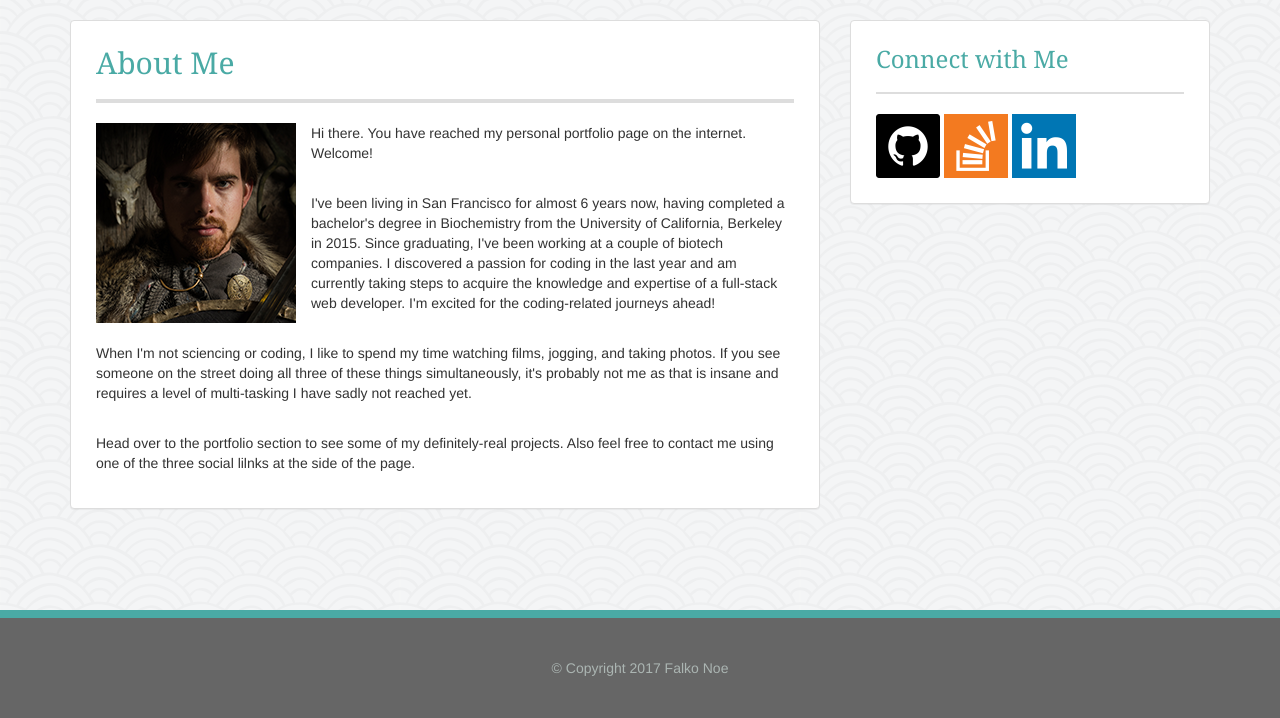
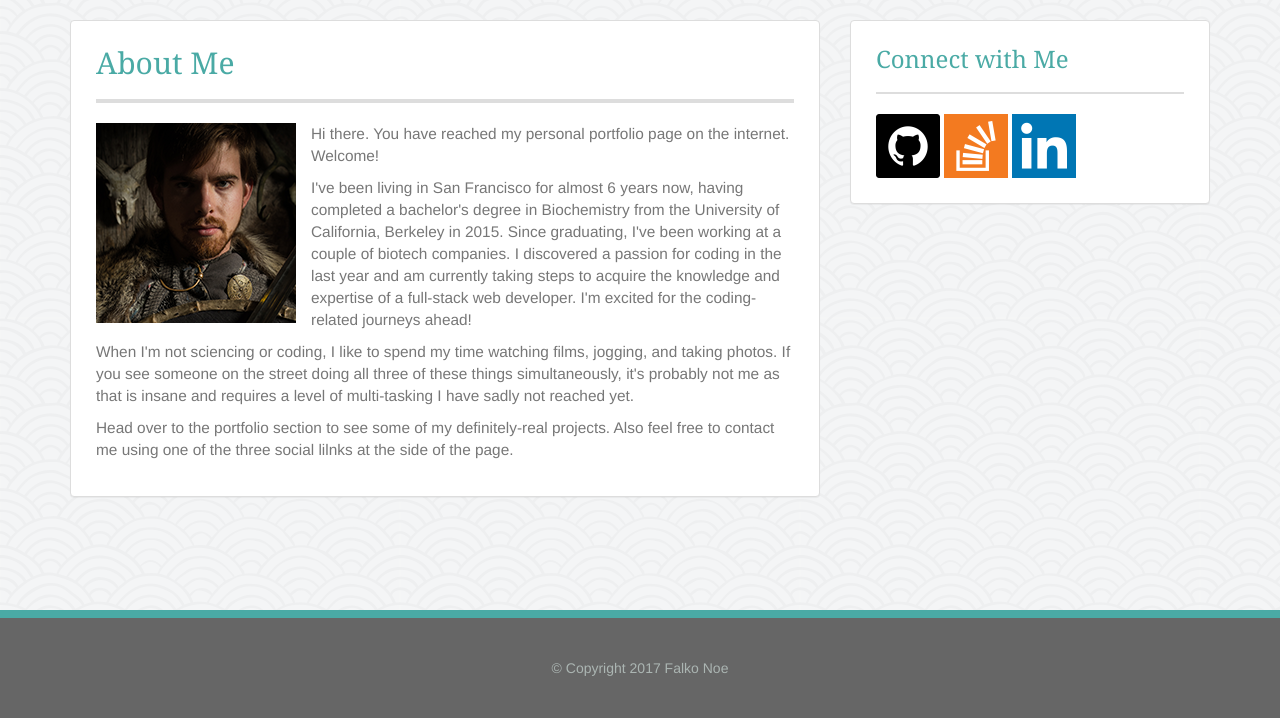
Before and after one commit to CodingKaiser/Bootstrap-Portfolio, a PHP site: page / in a window 1280 px wide. Shown: the part 82-800 px from the top of the page. Run offline with PHP 8.4, Linux system fonts and the light colour scheme.

Commit message:
Changed about-me text color and size.

```diff
--- a/assets/css/style.css
+++ b/assets/css/style.css
@@ -79,6 +79,13 @@ hr.content {
 	margin-right: 15px;
 }
 
+.about-me-text {
+	line-height: 175%
+	font-family: 'Arial', 'Helvetica Neue', Helvetica, sans-serif;
+	color: #777777;
+	font-size: 1.1em
+}
+
 /* PORTFOLIO WINDOW */
 
 .portfolio-image {
--- a/index.html
+++ b/index.html
@@ -54,15 +54,12 @@
 						<p class="about-me-text">
 							Hi there. You have reached my personal portfolio page on the internet. Welcome!
 						</p>
-						<br>
 						<p class="about-me-text">
 							I've been living in San Francisco for almost 6 years now, having completed a bachelor's degree in Biochemistry from the University of California, Berkeley in 2015. Since graduating, I've been working at a couple of biotech companies. I discovered a passion for coding in the last year and am currently taking steps to acquire the knowledge and expertise of a full-stack web developer. I'm excited for the coding-related journeys ahead!
 						</p>
-						<br>
 						<p class="about-me-text">
 							When I'm not sciencing or coding, I like to spend my time watching films, jogging, and taking photos. If you see someone on the street doing all three of these things simultaneously, it's probably not me as that is insane and requires a level of multi-tasking I have sadly not reached yet.
 						</p>
-						<br>
 						<p class="about-me-text">
 							Head over to the portfolio section to see some of my definitely-real projects. Also feel free to contact me using one of the three social lilnks at the side of the page.
 						</p>
```
